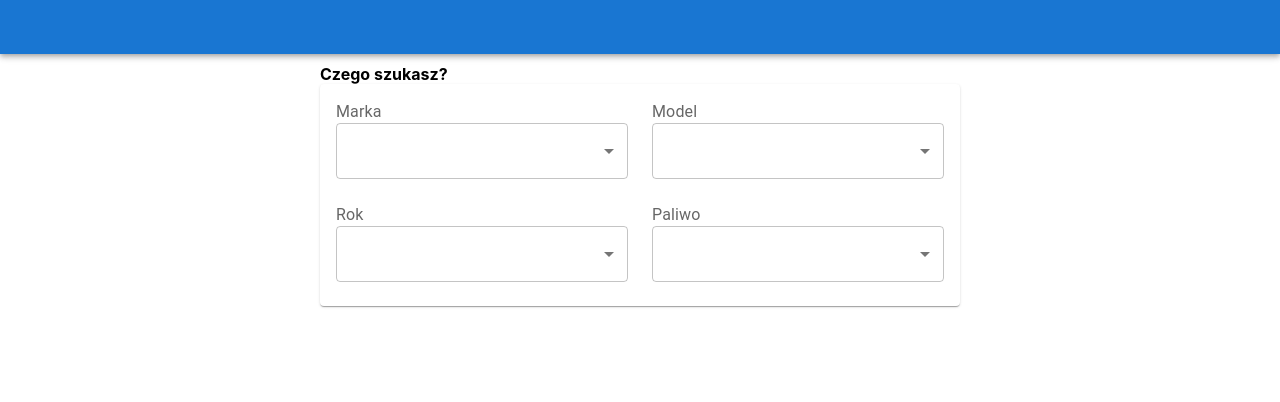
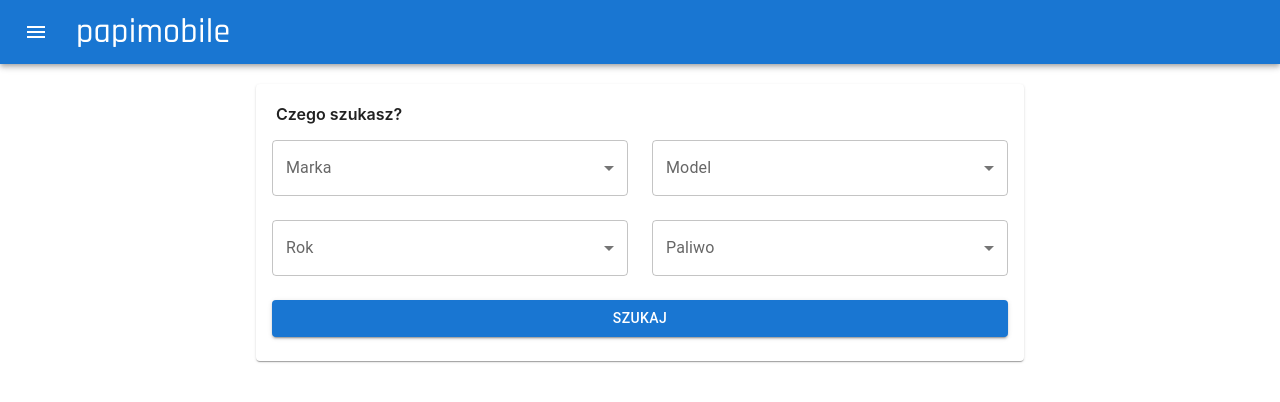
Before and after one commit to michalczysz/papamobile, a React (Create React App) app in the folder papamobile/: page / in a window 1280 px wide. Shown: the top 402 px of the page. Built offline with nearby package versions, Linux system fonts and the light colour scheme.

Commit message:
buttom in search form

```diff
--- a/papamobile/package.json
+++ b/papamobile/package.json
@@ -5,6 +5,7 @@
   "dependencies": {
     "@emotion/react": "^11.9.3",
     "@emotion/styled": "^11.8.1",
+    "@mui/icons-material": "^5.8.4",
     "@mui/material": "^5.9.2",
     "@testing-library/jest-dom": "^5.16.4",
     "@testing-library/react": "^13.3.0",
--- a/papamobile/src/App.css
+++ b/papamobile/src/App.css
@@ -1,12 +1,28 @@
+@import url('https://fonts.googleapis.com/css2?family=Rajdhani:wght@300;500&display=swap');
+
 .App-header {
-  display: flex;
-  justify-content: center;
-  margin-top: -10px;
-  margin-bottom: 10px;
+    display: flex;
+    /* justify-content: center; */
+    align-items: center;
+}
+
+.Bar-header{
+    height: 20px;
 }
 
 .body {
-  width: 50%;
-  margin: auto;
-  margin-bottom: 20px;
+    width: 60%;
+    margin: auto;
+    margin-top: 20px;
 }
+
+.Menu-title {
+    display: block;
+    /* margin-top: 10px; */
+    font-family: Rajdhani, serif;
+    /* color: #0004; */
+    font-weight: 400;
+    font-size: 2.125rem;
+    line-height: 1.235;
+    letter-spacing: 0.00735em;
+}
--- a/papamobile/src/App.js
+++ b/papamobile/src/App.js
@@ -1,6 +1,7 @@
 import React from 'react'
-import { AppBar, Toolbar } from '@mui/material'
-import { Menu as MenuIcon, IconButton } from "@mui/material";
+import { AppBar, Toolbar, Typography } from '@mui/material'
+import { IconButton } from "@mui/material";
+import { Menu as MenuIcon } from "@mui/icons-material";
 import "./App.css"
 
 import SearchForm from './components/search/search-component';
@@ -10,7 +11,7 @@
     <div className="App">
       <header className="App-header">
         <AppBar position="static">
-          <Toolbar>
+          <Toolbar className="Bar-header">
             <IconButton
               size="large"
               edge="start"
@@ -20,13 +21,14 @@
             >
               <MenuIcon />
             </IconButton>
+            {/* <Typography variant="h4" className="Menu-title">papimobile</Typography> */}
+            <h1 className="Menu-title">papimobile</h1>
           </Toolbar>
         </AppBar>
       </header>
-      <body className='body'>
-        <b>Czego szukasz?</b><br />
+      <div className='body'>
         <SearchForm />
-      </body>
+      </div>
     </div>
   );
 }
--- a/papamobile/src/components/search/search-component.css
+++ b/papamobile/src/components/search/search-component.css
@@ -1,3 +1,15 @@
 .grid-container {
 
 }
+
+.form-title{
+    display : block;
+    font-family: BlinkMacSystemFont, -apple-system, "Segoe UI", Roboto, Helvetica, Arial, sans-serif;
+    font-size: 16px;
+    line-height: 20px;
+    font-weight: 600;
+    letter-spacing: normal;
+    font-style: normal;
+    margin: 20px;
+    margin-bottom: 0px;
+}
--- a/papamobile/src/components/search/search-component.jsx
+++ b/papamobile/src/components/search/search-component.jsx
@@ -3,16 +3,25 @@
 import { Card, CardContent, CardActions } from '@mui/material'
 import "./search-component.css"
 
-function SearchForm() {
+
+
+function SearchForm(e) {
+    function onClickMethod() {
+        //e.preventDefault();
+
+        console.log('lo')
+    }
+
     return (<>
         <div className="grid-container">
             <Card sx={{ minWidth: 275 }}>
+                <label className="form-title">Czego szukasz?</label>
                 <CardContent>
-                    <Grid container spacing={{ xs: 3 }} columns={{ xs: 12 }}>
+                    <Grid container spacing={{ xs: 3 }} columns={{ xs: 6, sm: 12 }}>
                         {['Marka', 'Model', 'Rok', 'Paliwo'].map((e, index) => (
-                            <Grid item xs={6}>
-                                <InputLabel id="demo-simple-select-label">{e}</InputLabel>
+                            <Grid item xs={6} sm={6} key={e + index}>
                                 <FormControl fullWidth>
+                                    <InputLabel id="demo-simple-select-label">{e}</InputLabel>
                                     <Select
                                         labelId="demo-simple-select-label"
                                         id="demo-simple-select"
@@ -24,6 +33,9 @@
                                 </FormControl>
                             </Grid>
                         ))}
+                        <Grid xs={12} item key="search_buttom">
+                            <Button variant='contained' style={{width: "100%"}} onClick={onClickMethod} >Szukaj</Button>
+                        </Grid>
                     </Grid>
                 </CardContent>
             </Card>
```
Also changed, not shown: 1 other file (tests, documents, lock files or other folders).
